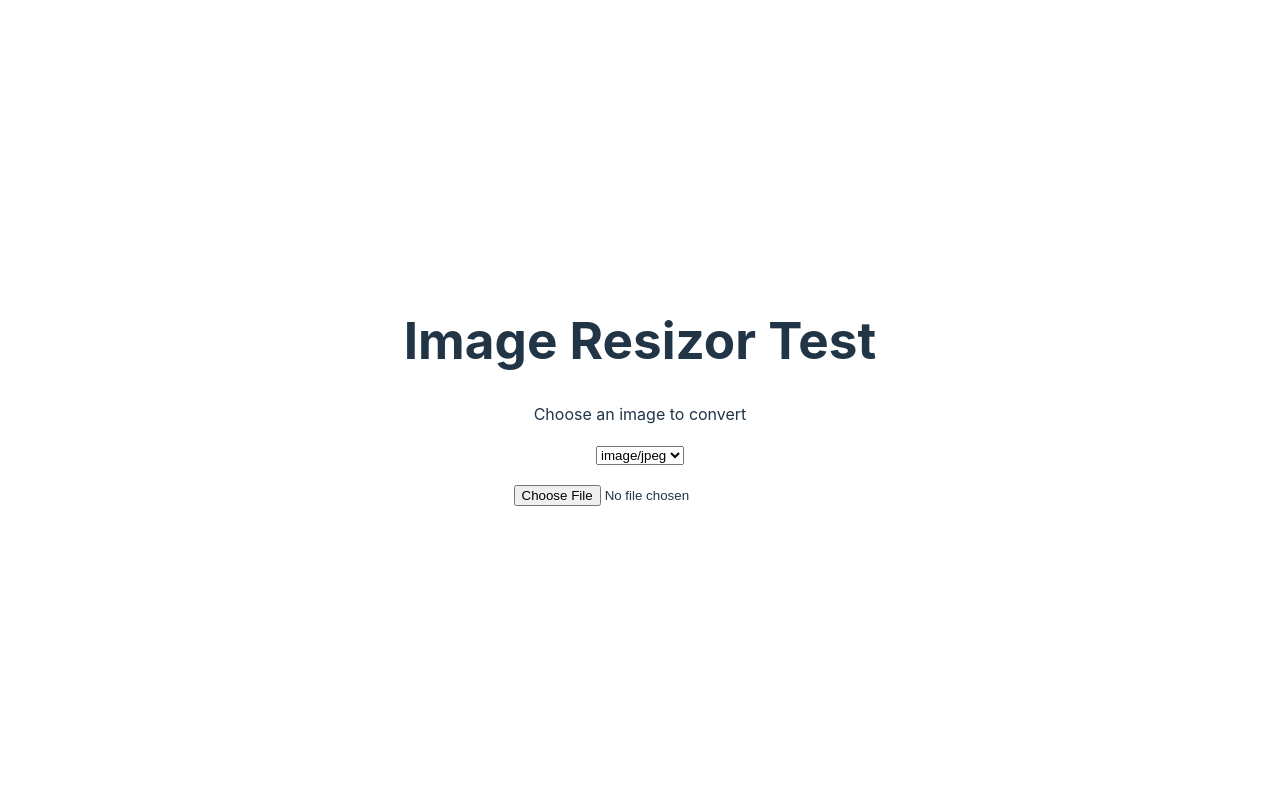
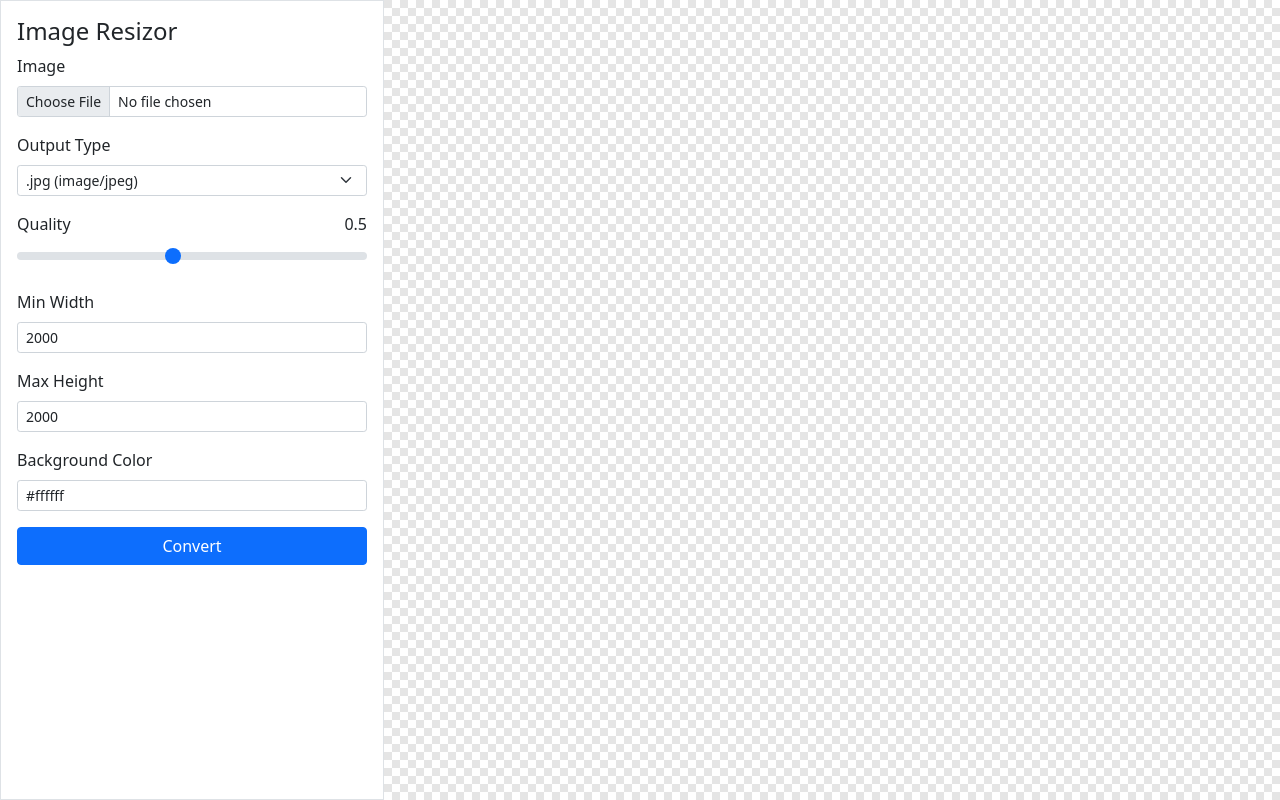
Before and after one commit to namti/image-resizor, a website built with Vite: page app/image-resizor-test/index.html in a window 1280 px wide. Built offline with nearby package versions, Linux system fonts and the light colour scheme.

Commit message:
Complete the demo

```diff
--- a/app/image-resizor-test/index.html
+++ b/app/image-resizor-test/index.html
@@ -4,7 +4,11 @@
     <meta charset="UTF-8" />
     <link rel="icon" type="image/svg+xml" href="/vite.svg" />
     <meta name="viewport" content="width=device-width, initial-scale=1.0" />
-    <title>Vite + TS</title>
+
+    <title>ImageResizor Test</title>
+
+		<link href="https://cdn.jsdelivr.net/npm/bootstrap@5.1.3/dist/css/bootstrap.min.css" rel="stylesheet" integrity="sha384-1BmE4kWBq78iYhFldvKuhfTAU6auU8tT94WrHftjDbrCEXSU1oBoqyl2QvZ6jIW3" crossorigin="anonymous">
+
   </head>
   <body>
     <div id="app"></div>
--- a/app/image-resizor-test/src/converter.ts
+++ b/app/image-resizor-test/src/converter.ts
@@ -1,68 +1,128 @@
+/* eslint-disable @typescript-eslint/no-explicit-any */
 import ImageResizor from 'image-resizor';
+import { TOptions } from '../../../dist/imageResizor';
 
-type FileInputEvent = Event & { target: HTMLInputElement };
+type InputEvent = Event & { target: HTMLInputElement };
+type InputFocusEvent = FocusEvent & { target: HTMLInputElement };
 type SelectEvent = Event & { target: HTMLSelectElement };
-type ImageType = 'image/jpeg' | 'image/png';
 
 export function setupConverter() {
-  let type: ImageType = 'image/jpeg';
 
-  const handleImageSelect = (e: FileInputEvent) => {
+  const options: TOptions = {
+    maxWidth: 2000,
+    maxHeight: 2000,
+    scale: .5,
+    quality: .5,
+    backgroundColor: '#ffffff',
+    outputType: 'image/jpeg',
+  };
 
-    if(!e.target.files?.length) return;
+  const handleTypeChange = (e: SelectEvent) => {
+    const value = e.target.value;
 
-    const file = e.target.files[0];
+    (options as any).outputType = value;
+
+    let disabled: boolean = false;
+
+    if(value === 'image/jpeg'){
+      disabled = false;
+    }else{
+      disabled = true;
+    }
+
+    elOptionQuality.disabled = disabled;
+    elOptionBackgroundColor.disabled = disabled;
+  };
+
+  const handleQualityChange = (e: InputEvent) => {
+    const value = e.target.value;
+    (options as any).quality = parseFloat(value);
+    elValueQuality.innerText = value;
+  };
+
+  const handleMaxWidthChange = (e: InputFocusEvent) => {
+    options.maxWidth = Math.round(parseInt(e.target.value));
+    syncOptions();
+  };
+
+  const handleMaxHeightChange = (e: InputFocusEvent) => {
+    options.maxHeight = Math.round(parseInt(e.target.value));
+    syncOptions();
+  };
+
+  const handleBackgroundColorChange = (e: InputEvent) => {
+    (options as any).backgroundColor = e.target.value;
+  };
+
+  const handleConvert = () => {
+    console.log('options', options);
+
+    if(!elImageFile.files?.length) {
+      alert('No file is selected');
+      return;
+    }
+
+    const file = elImageFile.files[0];
 
     if(!file) return;
 
-    new ImageResizor(file, {
-      maxWidth: 300,
-      maxHeight: 300,
-      outputType: type,
-      quality: .8,
-    })
+    new ImageResizor(file, options)
       .init()
       .then(instance => {
 
         instance.toBlob()
           .then(blob => {
             if(blob){
-              console.log('converted to blob', blob);
+              console.log('Converted', blob, 'Size', `${blob.size}bytes`);
+              blob.size;
             }
           });
 
         const dataUrl = instance.toDataURL();
 
         if(dataUrl){
-
           console.log(instance.toDataURL());
 
-          if(elConvertedImage && elPreviewContainer){
-            elPreviewContainer.style.display = '';
-
-            elConvertedImage.src = dataUrl;
-          }
+          elConvertedImage.style.display = '';
+          elConvertedImage.src = dataUrl;
         }
       })
-      .catch(e => console.error('failed', e));
+      .catch((e: Error) => {
+        alert('Failed to convert. ' + e.message);
+        console.error('failed', e);
+      });
   };
 
-  const handleTypeChange = (e: SelectEvent) => {
-    type = e.target.value as ImageType;
+  const elConvertedImage: HTMLImageElement = document.querySelector('#img-preview')!;
+
+  const elImageFile: HTMLInputElement = document.querySelector('#file-select')!;
+  const elOptionType: HTMLSelectElement = document.querySelector('#option-type')!;
+  const elOptionQuality: HTMLInputElement = document.querySelector('#option-quality')!;
+  const elValueQuality: HTMLInputElement = document.querySelector('#value-quality')!;
+  const elOptionMaxWidth: HTMLInputElement = document.querySelector('#option-max-width')!;
+  const elOptionMaxHeight: HTMLInputElement = document.querySelector('#option-max-height')!;
+  const elOptionBackgroundColor: HTMLInputElement = document.querySelector('#option-background-color')!;
+  const elBtnConvert: HTMLButtonElement = document.querySelector('#btn-convert')!;
+
+  elOptionType.addEventListener('change', e => handleTypeChange(e as SelectEvent));
+  elOptionQuality.addEventListener('change', e => handleQualityChange(e as InputEvent));
+  elOptionMaxWidth.addEventListener('blur', e => handleMaxWidthChange(e as InputFocusEvent));
+  elOptionMaxHeight.addEventListener('blur', e => handleMaxHeightChange(e as InputFocusEvent));
+  elOptionBackgroundColor.addEventListener('change', e => handleBackgroundColorChange(e as InputEvent));
+
+  elBtnConvert.addEventListener('click', () => handleConvert());
+
+  const syncOptions = () => {
+    const typeIndex = Array.from(elOptionType.options)
+      .findIndex(option => option.value === options.outputType);
+    elOptionType.selectedIndex = typeIndex;
+
+    elOptionQuality.value = (options as any)?.quality?.toString();
+    elOptionBackgroundColor.value = (options as any).backgroundColor;
+    elOptionMaxWidth.value = options.maxWidth.toString();
+    elOptionMaxHeight.value = options.maxHeight.toString();
+    elValueQuality.innerText = options.quality.toString();
   };
 
-  const elConvertedImage: HTMLImageElement | null = document.querySelector('#img-converted');
-  const elPreviewContainer: HTMLDivElement | null = document.querySelector('#preview');
-
-  const elSelectType = document.querySelector('#select-type');
-
-  if(elSelectType){
-    elSelectType?.addEventListener('change', e => handleTypeChange(e as SelectEvent));
-  }
-
-  const elFile = document.querySelector('#file-select');
-
-  if(elFile){
-    elFile?.addEventListener('change', e => handleImageSelect(e as FileInputEvent));
-  }
+  syncOptions();
 }
--- a/app/image-resizor-test/src/main.ts
+++ b/app/image-resizor-test/src/main.ts
@@ -1,26 +1,68 @@
-import './style.css';
+import './style.scss';
 import { setupConverter } from './converter';
 
 document.querySelector<HTMLDivElement>('#app')!.innerHTML = `
-  <div>
-    <h1>Image Resizor Test</h1>
 
-    <p>Choose an image to convert</p>
+	<div class="d-flex h-100">
 
-		<select id="select-type">
-			<option value="image/jpeg">image/jpeg</option>
-			<option value="image/png">image/png</option>
-		</select>
+		<div class="sidebar border border-end">
+			<div class="scrollable p-3">
 
-    <p>
-      <input type="file" id="file-select" accept="image/jpeg, image/png, image/heic, image/heif, image/webp" />
-    </p>
+				<h4>Image Resizor</h4>
 
-    <div id="preview" style="display: none;">
-      <img id="img-converted" />
-    </div>
+				<div class="mb-3">
+					<label class="form-label">Image</label>
+					<input class="form-control form-control-sm" type="file" id="file-select" accept="image/jpeg, image/png, image/heic, image/heif, image/webp" />
+				</div>
 
-  </div>
+				<div class="mb-3">
+					<label class="form-label">Output Type</label>
+					<select id="option-type" class="form-select form-select-sm">
+						<option value="image/jpeg">.jpg (image/jpeg)</option>
+						<option value="image/png">.png (image/png)</option>
+					</select>
+				</div>
+
+				<div class="mb-3">
+					<label class="form-label d-flex align-items-center justify-content-between">
+						<span>Quality</span>
+						<span id="value-quality">-</span>
+					</label>
+					<input type="range" class="form-range" id="option-quality" min="0.1" max="1" step="0.1">
+				</div>
+
+				<div class="mb-3">
+					<label class="form-label">Min Width</label>
+					<input type="number" class="form-control form-control-sm" id="option-max-width" min="1" step="1">
+				</div>
+
+				<div class="mb-3">
+					<label class="form-label">Max Height</label>
+					<input type="number" class="form-control form-control-sm" id="option-max-height" min="1" step="1">
+				</div>
+
+				<div class="mb-3">
+					<label class="form-label">Background Color</label>
+					<input class="form-control form-control-sm" type="text" id="option-background-color" value="#ff00ff" />
+				</div>
+
+				<button id="btn-convert" class="btn btn-primary w-100">Convert</button>
+
+			</div>
+		</div>
+
+		<div class="content flex-grow-1">
+
+			<div class="scrollable">
+
+				<img id="img-preview" style="display: none" />
+
+			</div>
+
+		</div>
+
+
+	</div>
 `;
 
 setupConverter();
--- /dev/null
+++ b/app/image-resizor-test/src/style.scss
@@ -0,0 +1,41 @@
+.debug{
+
+	&, & *{
+		outline: solid 1px rgba(255,0,255,.3);
+	}
+}
+
+html, body, #app{
+	height: 100%
+}
+
+.sidebar{
+	flex-basis: 24rem;
+	position:relative;
+
+	.scrollable{
+		position: absolute;
+		top: 0;
+		right: 0;
+		bottom: 0;
+		left: 0;
+		overflow-y: auto;
+	}
+}
+
+.content{
+	position: relative;
+
+	.scrollable{
+		position: absolute;
+		top: 0;
+		right: 0;
+		bottom: 0;
+		left: 0;
+		overflow: auto;
+		display: flex;
+		align-items: center;
+		justify-content: center;
+		background-image: url('/grid.svg');
+	}
+}
--- a/package.json
+++ b/package.json
@@ -66,6 +66,7 @@
     "eslint-plugin-jsonc": "^2.15.1",
     "globals": "^15.1.0",
     "pathe": "^1.1.2",
+    "sass": "^1.77.0",
     "typescript": "^5.2.2",
     "typescript-eslint": "^7.8.0",
     "vite": "^5.2.0",
```
Also changed, not shown: app/image-resizor-test/public/grid.svg (added), app/image-resizor-test/src/style.css (deleted), dist/imageResizor.d.ts, 1 other file.
